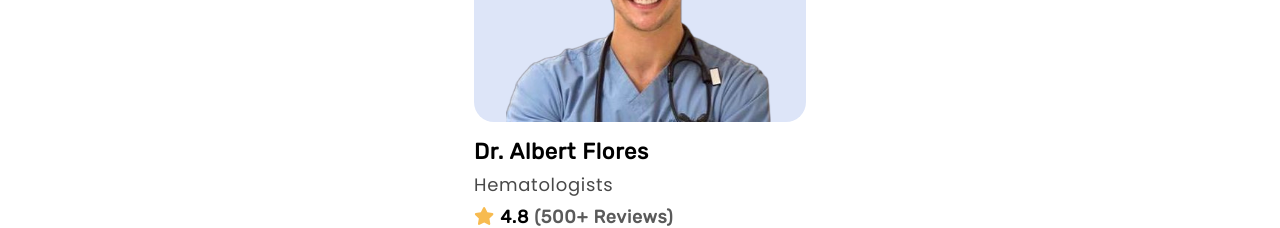
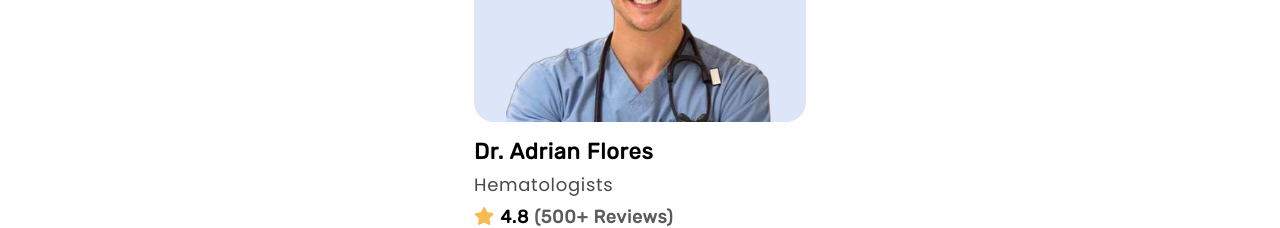
Before and after one commit to adrianyry/Health-Plus, a React (Create React App) app: page / in a window 1280 px wide. Shown: the part 4120-4348 px from the top of the page. Built offline with nearby package versions, Linux system fonts and the light colour scheme.

Commit message:
Minor Dr name change

```diff
--- a/src/Components/Doctors.js
+++ b/src/Components/Doctors.js
@@ -46,7 +46,7 @@ function Doctors() {
         />
         <DoctorCard
           img={profile4}
-          name="Dr. Albert Flores"
+          name="Dr. Adrian Flores"
           title="Hematologists"
           stars="4.8"
           reviews="500"
```
